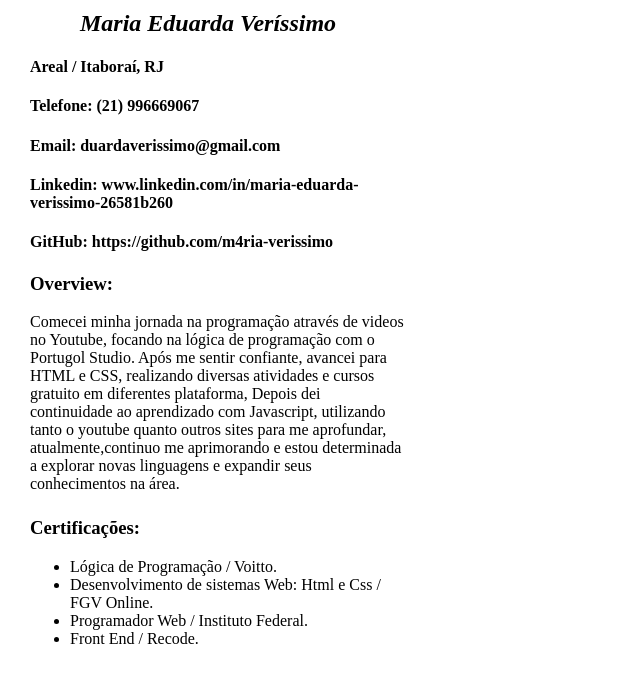
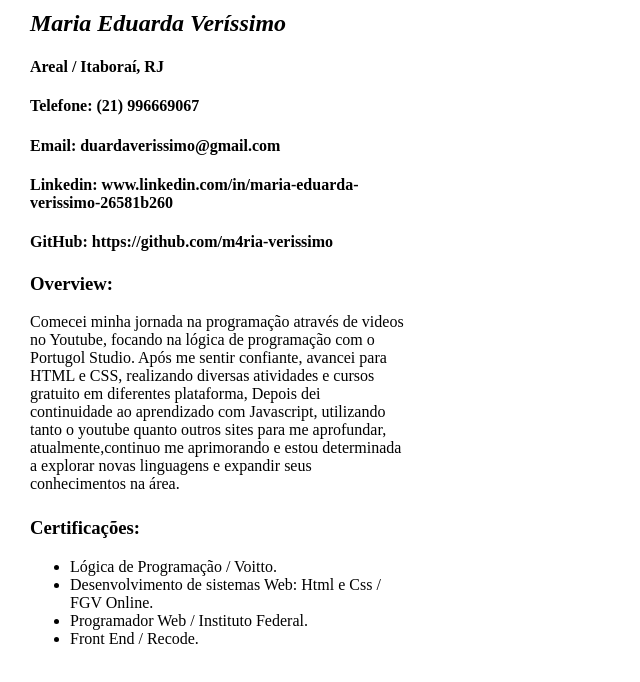
Before and after one commit to m4ria-verissimo/meu-curriculo, a plain HTML site: page index.html in a window 1280 px wide. Shown: the whole page, without its empty margins (0-640 px from the left). Drawn offline with Linux system fonts and the light colour scheme.

Commit message:
Update index.css

```diff
--- a/index.css
+++ b/index.css
@@ -12,6 +12,3 @@ hr{
 h3{
     margin-top:-10px ;
 }
-h2{
-    margin-left: 50px;
-}
```
